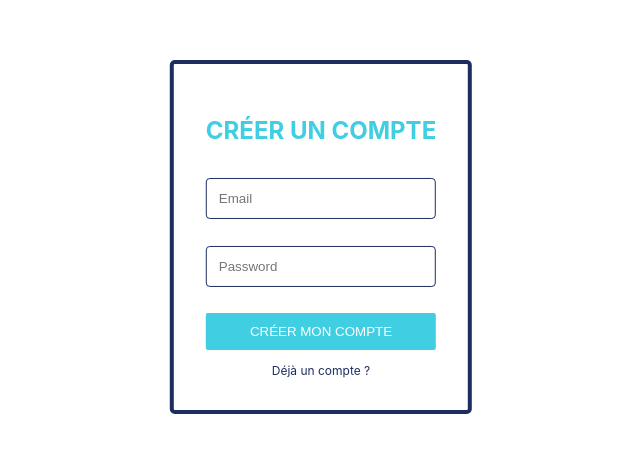
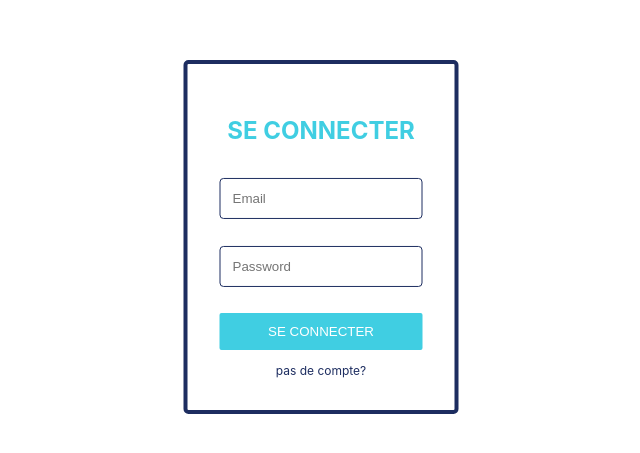
Before and after one commit to AntoineSinety/CodeBoxxx, a React (Create React App) app: page / in a window 1280 px wide. Shown: the part 163-616 px from the top of the page, without its empty margins (319-959 px from the left). Built offline with nearby package versions, Linux system fonts and the light colour scheme; no server answers.

Commit message:
added signin logic

```diff
--- a/src/App.js
+++ b/src/App.js
@@ -1,14 +1,24 @@
 import React from 'react';
 // import logo from './logo.svg';
 import Signup from './components/Signup'
+import Signin from './components/Signin'
 import './App.css';
 import './style.css';
+
+import {
+  Switch,
+  Route,
+  BrowserRouter
+} from "react-router-dom";
 
 function App() {
   return (
     <div className="App">
-      <Signup />
-      {/* <header className="App-header">
+      <BrowserRouter>
+        <Switch>
+          <Route exact path='/' component={Signin} />
+          <Route exact path='/signup' component={Signup} />
+          {/* <header className="App-header">
         <img src={logo} className="App-logo" alt="logo" />
         <p>
           Edit <code>src/App.js</code> and save to reload.
@@ -22,7 +32,10 @@ function App() {
           Learn React
         </a>
       </header> */}
+        </Switch>
+      </BrowserRouter>
     </div>
+
   );
 }
 
--- a/src/components/Signin.js
+++ b/src/components/Signin.js
@@ -1,39 +1,54 @@
-import React, { useContext, useCallback, Component } from "react";
-import { firebaseAuth } from '../provider/AuthProvider';
-import { withRouter, useHistory } from 'react-router-dom';
+import React, { Component } from "react";
+import { authMethods } from '../firebase/firebaseAuth';
+import {withRouter} from 'react-router-dom';
 
 
+const INITIAL_STATE = {
+  email: '',
+  password: '',
+};
 
-class Signin extends Component{
+class Signin extends Component {
 
-    // const Signin = () => {
-    //     const { handleSignin, inputs, setInputs, errors } = useContext(firebaseAuth)
+  constructor(props) {
+    super(props);
+    this.state = {...INITIAL_STATE}
+  }
 
-    //     const handleSubmit = e => {
-    //       e.preventDefault()
-    //       console.log('handleSubmit')
-    //       handleSignin()
-    //     }
-    //     const handleChange = e => {
-    //       const { name, value } = e.target
-    //       // console.log(inputs)
-    //       setInputs(prev => ({ ...prev, [name]: value }))
-    //     }
-    //     const history = useHistory();
-    //     const handleOnClick = useCallback(() => history.push('/signup'), [history]);
 
-    render(){
+  handleSignin = () => {
+    //changed to handleSingin
+    console.log('handleSignin')
+    // made signup signin
+    authMethods.signin(this.state.email, this.state.password)
+  }
+  handleChange = (e) => {
+    console.log("handleChange")
+    this.setState({ [e.target.name]: e.target.value });
+    console.log(this.state)
+  };
+
+  goSignUp = () => {
+    this.props.history.push("/signup")
+  }
+
+  render() {
+
+    const {
+      email,
+      password,
+    } = this.state;
+
     return (
       <div className="container-signin">
         <div className="wrapper-signin">
-              <form onSubmit={handleSubmit}>
+          <form onSubmit={this.handleSignin}>
             <h2>Se connecter</h2>
             {/* make inputs  */}
-                <input type="text" onChange={handleChange} name="email" placeholder='Email' value={inputs.email} />
-                <input type="password" onChange={handleChange} name="password" placeholder='Password' value={inputs.password} />
+            <input type="text" onChange={this.handleChange} name="email" placeholder='Email' value={email} />
+            <input type="password" onChange={this.handleChange} name="password" placeholder='Password' value={password} />
             <button className="submit" type="submit">se connecter</button>
-                <a className="link-signup" href="#" onClick={handleOnClick}>pas de compte?</a>
-                {errors.length > 0 ? errors.map(error => <p style={{ color: 'red' }}>{error}</p>) : null}
+            <a className="link-signup" href="#" onClick={this.goSignUp}>pas de compte?</a>
           </form>
         </div>
       </div>
@@ -41,4 +56,4 @@ class Signin extends Component{
   }
 }
 
-export default Signin;
+export default withRouter(Signin);
--- a/src/components/Signup.js
+++ b/src/components/Signup.js
@@ -1,13 +1,11 @@
 // add useContext
 import React, { Component } from "react";
-// import { authMethods } from '../firebase/firebaseAuth';
 import { connect } from 'react-redux';
 import { handleSignup } from "../redux/actions/auth";
 
 const INITIAL_STATE = {
   email: '',
   password: '',
-  error: '',
 };
 
 class Signup extends Component{
@@ -22,7 +20,6 @@ class Signup extends Component{
     event.preventDefault();
 
     console.log("handleSubmit")
-    // authMethods.signup(this.state.email, this.state.password)
     this.props.dispatch(handleSignup(this.state.email, this.state.password));
   }
 
@@ -32,15 +29,14 @@ class Signup extends Component{
     console.log(this.state)
   };
 
-  handleOnClick = () => {
-    console.log("handleOnClick")
+  goToSignin = () => {
+    this.props.history.push("/")
   }
 
     render(){
       const {
         email,
         password,
-        error,
       } = this.state;
 
         return (
@@ -51,8 +47,7 @@ class Signup extends Component{
                     <input type="text" onChange={this.handleChange} name="email" placeholder='Email' value={email} />
                     <input type="password" onChange={this.handleChange} name="password" placeholder='Password' value={password} />
                     <button className="submit">Créer mon compte</button>
-                    <a className="link-signup" href="#" onClick={this.handleOnClick}>Déjà un compte ?</a>
-                    {error != "" ? <p style={{ color: 'red' }}>{error}</p> : null}
+                    <a className="link-signup" href="#" onClick={this.goToSignin}>Déjà un compte ?</a>
                   </form>
                 </div>
             </div>
--- a/src/firebase/firebaseAuth.js
+++ b/src/firebase/firebaseAuth.js
@@ -14,7 +14,23 @@ export const authMethods = {
                 // setToken(token)
                 //grab token from local storage and set to state.
                 console.log(res)
-            }).catch(function (error) {
+            }).catch((error) => {
+                // Handle Errors here.
+                var errorCode = error.code;
+                var errorMessage = error.message;
+                console.log(errorCode, errorMessage)
+            })
+    },
+    signin: (email, password) => {
+        //change from create users to...
+        firebase.auth().signInWithEmailAndPassword(email, password)
+            //everything is almost exactly the same as the function above
+            .then(async res => {
+                const token = await Object.entries(res.user)[5][1].b
+                //set token to localStorage
+                await localStorage.setItem('tokenCodeBoxx', token)
+                // setToken(window.localStorage.token)
+            }).catch((error) => {
                 // Handle Errors here.
                 var errorCode = error.code;
                 var errorMessage = error.message;
--- a/src/redux/actions/auth.js
+++ b/src/redux/actions/auth.js
@@ -18,7 +18,7 @@ export function handleSignup(email, password, setErrors, setToken) {
         firebase.auth().createUserWithEmailAndPassword(email, password)
         //make res asynchonous so that we can make grab the token before saving it.
         .then(async res => {
-            const token = await Object.entries(res.user)[5][1].b
+            const token = await Object.entries(res.user)[5][1].xa
             //grab token from local storage and set to state.
             console.log(res)
 
@@ -28,7 +28,7 @@ export function handleSignup(email, password, setErrors, setToken) {
             })
         })
         .catch(err => {
-            setErrors(prev => ([...prev, err.message]))
+            console.log(err)
         })
     }
 }
```
Lines whose indentation alone changed are shown as unchanged.
